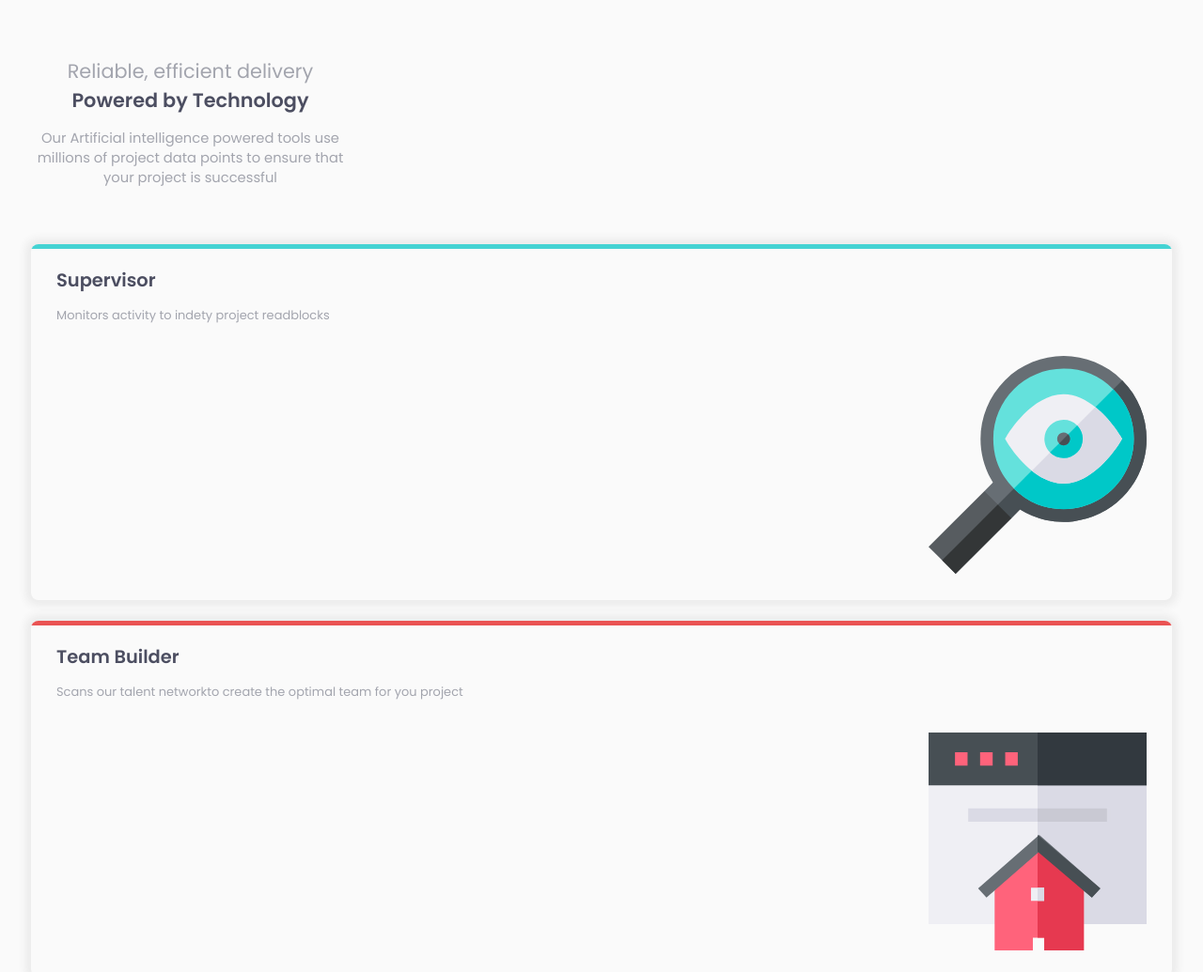
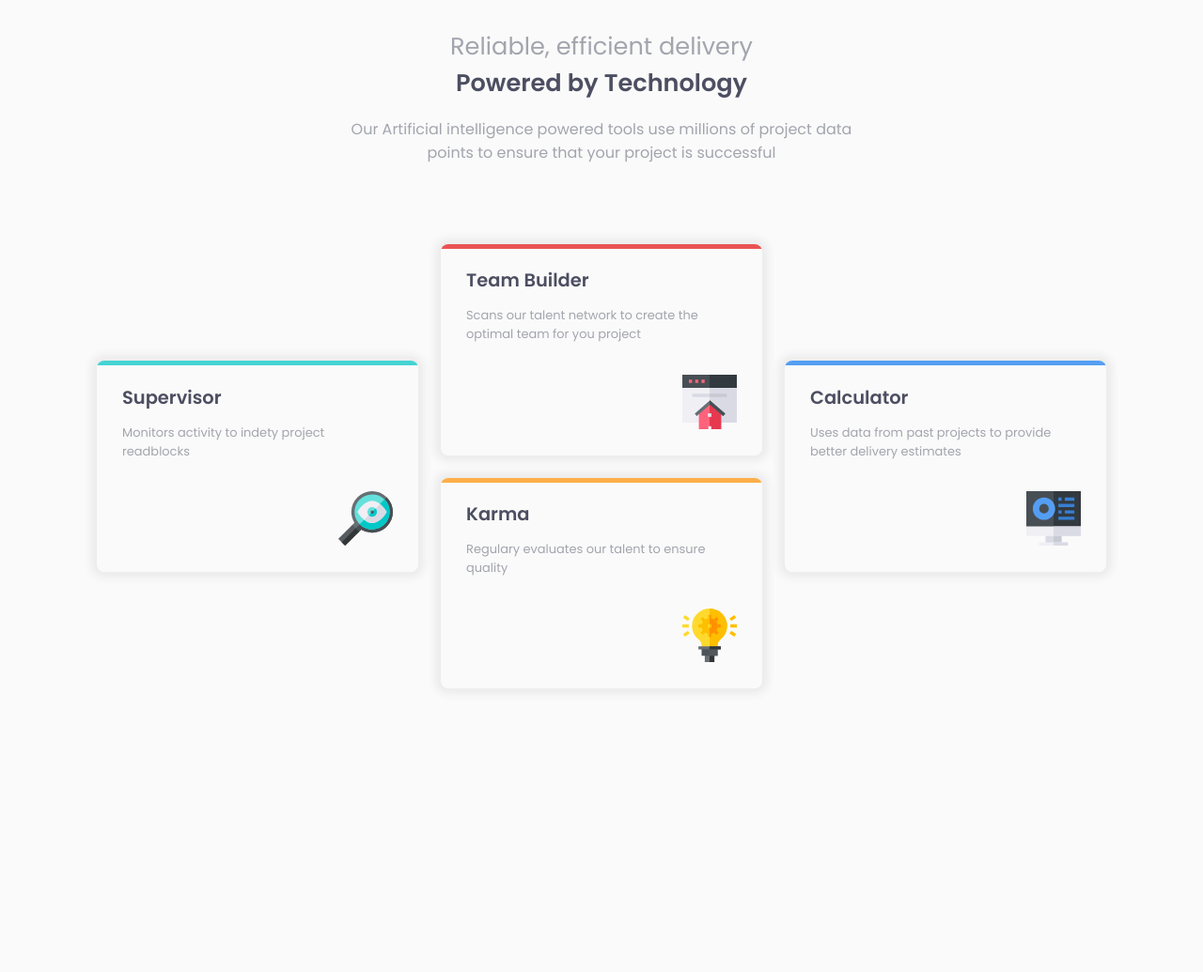
Before and after one commit to JhonEsteban/Frontend-Mentor-Challenge-1, a plain HTML site: page index.html in a window 1280 px wide. Shown: the top 1035 px of the page at 94% size. After the commit the page ends 800 px from the top, so only its background shows below. Drawn offline with Linux system fonts and the light colour scheme.

Commit message:
Desktop design

```diff
--- a/css/styles.css
+++ b/css/styles.css
@@ -26,12 +26,12 @@ body {
 
 
 .wrapper {
-  margin: 60px 25px;
+  margin: 30px  25px;
 }
-
 
 .main-top-card {
   max-width: 339px;
+  margin: 0 auto;
   text-align: center;
   font-size: .8rem;
 }
@@ -48,7 +48,7 @@ body {
 }
 
 .main-top-card p {
-  font-size: .92rem;
+  font-size: .94rem;
   color: var(--GrayIshBlue);
   font-weight: 400;
 }
@@ -58,15 +58,17 @@ body {
 .grid-layout {
   margin: 60px 0;
   display: grid;
-  row-gap: 22px;
+  row-gap: 24px;
 }
 
 
 
 .card {
+  max-width: 342px;
+  margin: 0 auto;
   box-shadow: 0 0 8px 6px  hsl(0, 0%, 92.2%);
   border-radius: 8px;
-  padding: .5rem 27px;
+  padding: 8px 27px;
   font-size: .81rem;
   position: relative;
   overflow: hidden;
@@ -117,5 +119,70 @@ body {
 
 .card__image {
   padding: 20px 0;
-  width: 20%;
+  max-width: 20%;
 }
+
+
+
+@media screen and (min-width: 580px) {
+  .grid-layout {
+    grid-template-columns: repeat(2, minmax(220px, 1fr));
+    column-gap: 24px;
+  }
+
+  .main-top-card h1 {
+    font-size: 1.4rem;
+  }
+
+  .main-top-card p {
+    font-size: 1rem;
+  }
+
+
+  .main-top-card {
+    max-width: 540px;
+  }
+
+  .main-top-card span {
+    display: block;
+  }
+
+
+}
+
+
+@media screen and (min-width: 1024px) {
+  .grid-layout {
+    grid-template-columns: 1fr 342px 1fr;
+    grid-template-rows:  1px repeat(4, 1fr);
+  }
+
+  .main-top-card h1 {
+    font-size: 1.6rem;
+  }
+
+  .card {
+    margin: 0;
+  }
+
+  .card-one {
+    grid-row: 3 / 5;
+    justify-self: end;
+  }
+
+  .card-two {
+    grid-row: 2 /4;
+  }
+
+  .card-three {
+    grid-column: 2 / 3;
+    grid-row: 4 / 6;
+  }
+
+  .card-four {
+    grid-row: 3 / 5;
+  }
+
+
+
+}
--- a/index.html
+++ b/index.html
@@ -32,8 +32,8 @@
     </div>
 
 
+
     <div class="grid-layout">
-
 
 
       <div class="card card-one">
@@ -42,17 +42,15 @@
         <p>Monitors activity to indety project readblocks</p>
 
         <figure class="card__figure">
-          <img src="images/icon-supervisor.svg" class="card__image">
+          <img src="images/icon-supervisor.svg" class=" card__image">
         </figure>
       </div>
-
-
 
 
       <div class="card card-two">
         <h2>Team Builder</h2>
 
-        <p>Scans our talent networkto create the optimal team for you project</p>
+        <p>Scans our talent network to create the optimal team for you project</p>
 
         <figure class="card__figure">
           <img src="images/icon-team-builder.svg" class="card__image">
@@ -60,17 +58,15 @@
       </div>
 
 
-
       <div class="card card-three">
         <h2>Karma</h2>
 
-        <p>Regulary evaluates our talentto ensure quality</p>
+        <p>Regulary evaluates our talent to ensure quality</p>
 
         <figure class="card__figure">
-          <img src="images/icon-karma.svg" class=" card__image">
+          <img src="images/icon-karma.svg" class="card__image">
         </figure>
       </div>
-
 
 
       <div class="card card-four">
@@ -79,12 +75,11 @@
         <p>Uses data from past projects to provide better delivery estimates</p>
 
         <figure class="card__figure">
-          <img src="images/icon-calculator.svg" class="card__image">
+          <img src="images/icon-calculator.svg" class=" card__image">
         </figure>
       </div>
 
     </div>
-
 
   </div>
 
```
Also changed, not shown: images/desktop-design.jpg (added).
